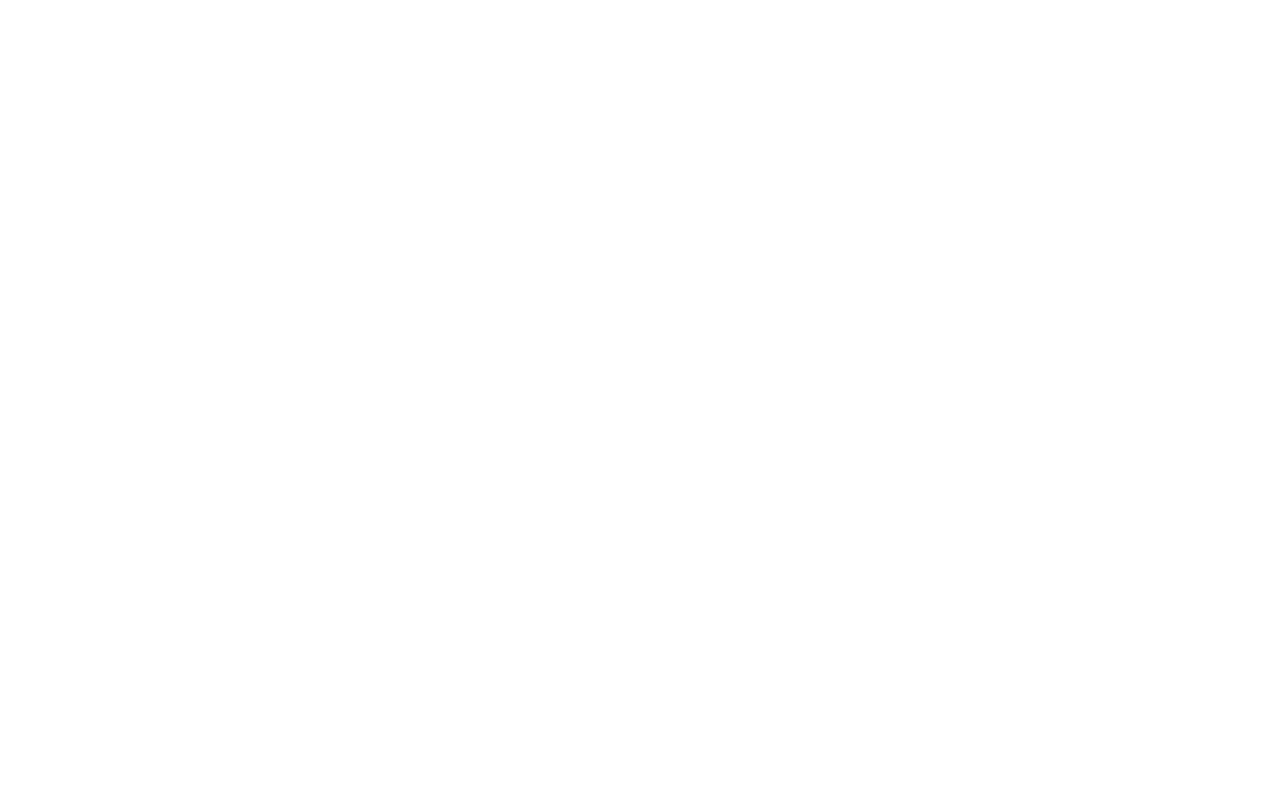
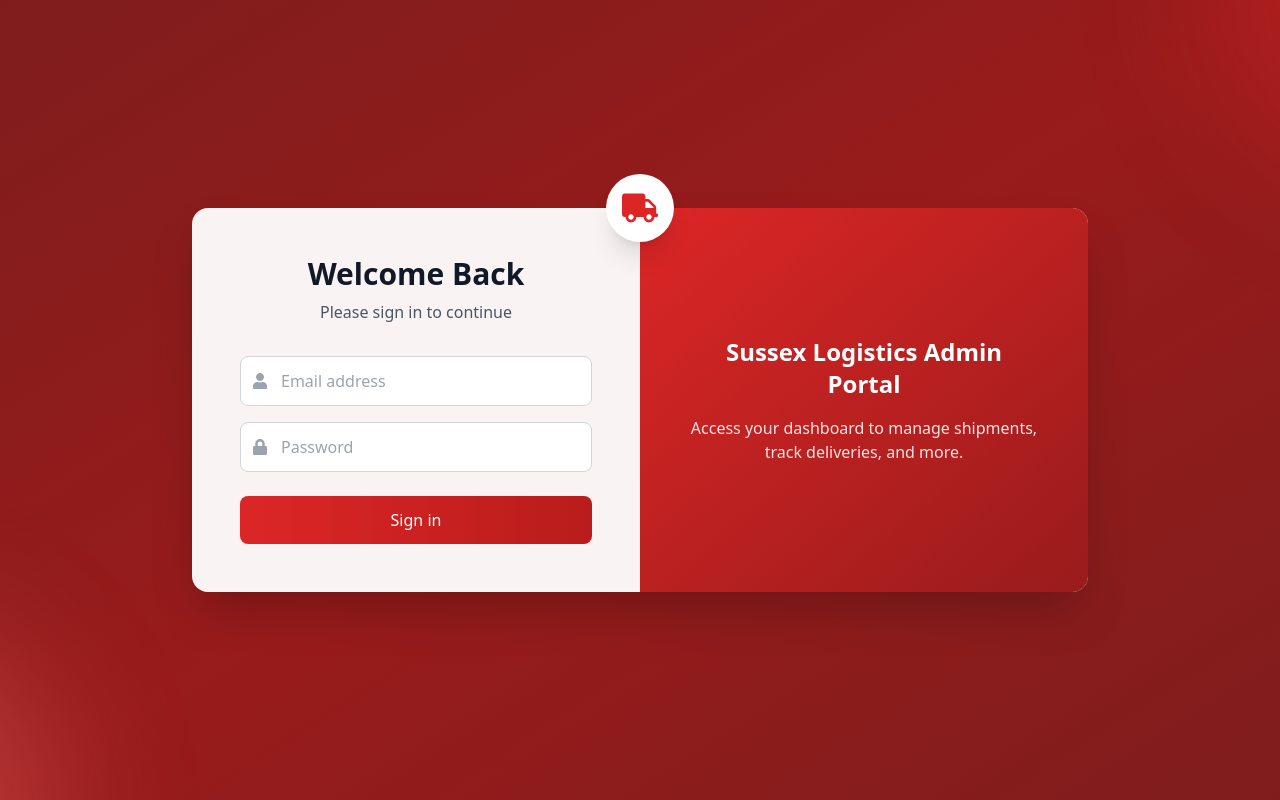
Before and after one commit to ronaldkelechi11/sussex-logistics, a React (Vite) app: page /admin-login in a window 1280 px wide. Before the commit this address had no page. Built offline with nearby package versions, Linux system fonts and the light colour scheme; no server answers.

Commit message:
Admin auth done and API calls refactored

```diff
--- a/package.json
+++ b/package.json
@@ -20,6 +20,7 @@
     "react-icons": "^5.4.0",
     "react-router-dom": "^6.14.2",
     "react-slick": "^0.30.3",
+    "react-toastify": "^11.0.2",
     "sass": "^1.64.1",
     "slick-carousel": "^1.8.1"
   },
--- /dev/null
+++ b/src/api/database.api.js
@@ -0,0 +1,38 @@
+import axios from "axios";
+
+const api = axios.create({
+    baseURL: import.meta.env.VITE_API_URL,
+    headers: {
+        'Content-Type': 'application/json'
+    }
+});
+
+// Login Admin
+export const loginAdmin = (payload) => {
+    return api.post('/auth', payload)
+}
+
+// Search Package
+export const searchPackage = ({ trackingId }) => {
+    return api.get(`/package/${trackingId}`)
+}
+
+// Add Package
+export const addPackage = (payload) => {
+    return api.post('/package', payload)
+}
+
+// All Package
+export const allPackage = () => {
+    return api.get('/package')
+}
+
+// Edit Package
+export const editPackage = (payload) => {
+    return api.put('/package', payload)
+}
+
+// Delete Package
+export const deletePackage = (trackingId) => {
+    return api.delete(`/package/${trackingId}`)
+}
--- a/src/main.jsx
+++ b/src/main.jsx
@@ -3,12 +3,14 @@
 import { BrowserRouter, Routes, Route } from 'react-router-dom'
 import Landing from './layouts/Landing'
 import AboutPage from './pages/AboutPage'
+import LoginPage from './pages/LoginPage'
 
 ReactDOM.createRoot(document.getElementById('root')).render(
   <BrowserRouter>
     <Routes>
       <Route path='/' element={<Landing />} />
       <Route path='/about' element={<AboutPage />} />
+      <Route path='/admin-login' element={<LoginPage />} />
     </Routes>
   </BrowserRouter>,
 )
--- /dev/null
+++ b/src/pages/LoginPage.jsx
@@ -0,0 +1,143 @@
+import React, { useState } from 'react';
+import { useNavigate } from 'react-router-dom';
+import { FaUser, FaLock, FaTruck, FaSpinner } from 'react-icons/fa';
+import { toast, ToastContainer } from 'react-toastify';
+import 'react-toastify/dist/ReactToastify.css';
+import { loginAdmin } from '../api/database.api';
+
+const LoginPage = () => {
+    const [formData, setFormData] = useState({
+        email: '',
+        password: ''
+    });
+    const [error, setError] = useState('');
+    const [isLoading, setIsLoading] = useState(false);
+    const navigate = useNavigate();
+
+    const handleChange = (e) => {
+        setFormData({
+            ...formData,
+            [e.target.name]: e.target.value
+        });
+    };
+
+    const handleSubmit = async (e) => {
+        e.preventDefault();
+        setIsLoading(true);
+        setError('');
+
+        try {
+            loginAdmin(formData);
+            toast.success('Login successful!');
+        } catch (err) {
+            setError(err);
+        } finally {
+            setIsLoading(false);
+        }
+    };
+
+    return (
+        <div className="min-h-screen bg-gradient-to-br from-primary-900 via-primary-800 to-primary-900 flex items-center justify-center p-4 sm:p-6 md:p-8">
+            <ToastContainer position='top-right' />
+
+            {/* Decorative elements */}
+            <div className="fixed inset-0 overflow-hidden pointer-events-none">
+                <div className="absolute -top-1/4 -right-1/4 w-96 h-96 bg-primary-500/30 rounded-full blur-3xl"></div>
+                <div className="absolute -bottom-1/4 -left-1/4 w-96 h-96 bg-primary-400/30 rounded-full blur-3xl"></div>
+            </div>
+
+            <div className="max-w-4xl w-full relative">
+                {/* Logo container */}
+                <div className="absolute top-0 left-1/2 transform -translate-x-1/2 -translate-y-1/2 z-10">
+                    <div className="bg-white p-3 sm:p-4 rounded-full shadow-xl">
+                        <FaTruck className="text-3xl sm:text-4xl text-primary-600" />
+                    </div>
+                </div>
+
+                <div className="bg-white/95 backdrop-blur-sm rounded-2xl shadow-2xl overflow-hidden">
+                    <div className="md:grid md:grid-cols-2">
+                        {/* Left side - Login Form */}
+                        <div className="p-6 sm:p-8 lg:p-12">
+                            <div className="text-center mb-6 sm:mb-8">
+                                <h2 className="text-2xl sm:text-3xl font-bold text-gray-900 mb-2">Welcome Back</h2>
+                                <p className="text-gray-600 text-sm sm:text-base">Please sign in to continue</p>
+                            </div>
+
+                            {error && (
+                                <div className="bg-red-50 border-l-4 border-red-400 p-4 mb-6 rounded animate-shake">
+                                    <p className="text-red-700 text-sm">{error}</p>
+                                </div>
+                            )}
+
+                            <form className="space-y-6" onSubmit={handleSubmit}>
+                                <div className="space-y-4">
+                                    <div className="relative group">
+                                        <div className="absolute inset-y-0 left-0 pl-3 flex items-center pointer-events-none">
+                                            <FaUser className="text-gray-400 group-focus-within:text-primary-500 transition-colors" />
+                                        </div>
+                                        <input
+                                            id="email"
+                                            name="email"
+                                            type="email"
+                                            required
+                                            className="block w-full pl-10 pr-3 py-3 border border-gray-300 rounded-lg focus:ring-2 focus:ring-primary-500 focus:border-transparent transition-all duration-200"
+                                            placeholder="Email address"
+                                            value={formData.email}
+                                            onChange={handleChange}
+                                            disabled={isLoading}
+                                        />
+                                    </div>
+                                    <div className="relative group">
+                                        <div className="absolute inset-y-0 left-0 pl-3 flex items-center pointer-events-none">
+                                            <FaLock className="text-gray-400 group-focus-within:text-primary-500 transition-colors" />
+                                        </div>
+                                        <input
+                                            id="password"
+                                            name="password"
+                                            type="password"
+                                            required
+                                            className="block w-full pl-10 pr-3 py-3 border border-gray-300 rounded-lg focus:ring-2 focus:ring-primary-500 focus:border-transparent transition-all duration-200"
+                                            placeholder="Password"
+                                            value={formData.password}
+                                            onChange={handleChange}
+                                            disabled={isLoading}
+                                        />
+                                    </div>
+                                </div>
+
+                                <button
+                                    type="submit"
+                                    disabled={isLoading}
+                                    className="w-full py-3 px-4 bg-gradient-to-r from-primary-600 to-primary-700 text-white rounded-lg hover:from-primary-700 hover:to-primary-800 focus:ring-2 focus:ring-offset-2 focus:ring-primary-500 transition-all duration-200 transform hover:scale-[1.02] disabled:opacity-70 disabled:cursor-not-allowed flex items-center justify-center space-x-2"
+                                >
+                                    {isLoading ? (
+                                        <>
+                                            <FaSpinner className="animate-spin" />
+                                            <span>Signing in...</span>
+                                        </>
+                                    ) : (
+                                        <span>Sign in</span>
+                                    )}
+                                </button>
+                            </form>
+                        </div>
+
+                        {/* Right side - Decorative */}
+                        <div className="hidden md:block relative">
+                            <div className="absolute inset-0 bg-gradient-to-br from-primary-600 to-primary-800">
+                                <div className="absolute inset-0 flex flex-col items-center justify-center p-8 lg:p-12 text-white text-center">
+                                    <h3 className="text-2xl font-bold mb-4">Sussex Logistics Admin Portal</h3>
+                                    <p className="text-primary-100 max-w-sm">
+                                        Access your dashboard to manage shipments, track deliveries, and more.
+                                    </p>
+                                </div>
+                            </div>
+                        </div>
+                    </div>
+                </div>
+            </div>
+        </div>
+    );
+};
+
+export default LoginPage;
```
Also changed, not shown: 1 other file (tests, documents, lock files or other folders).
